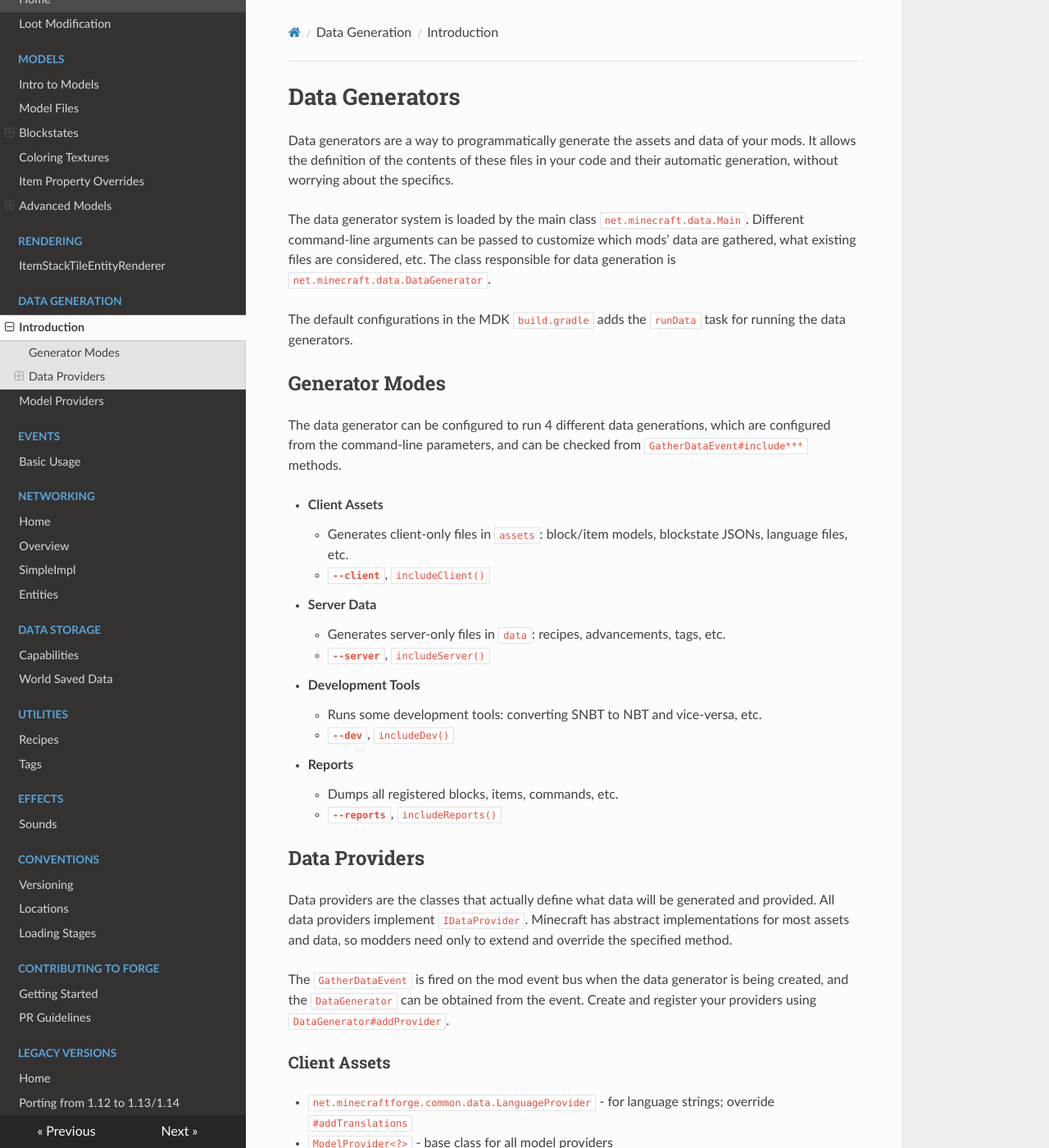
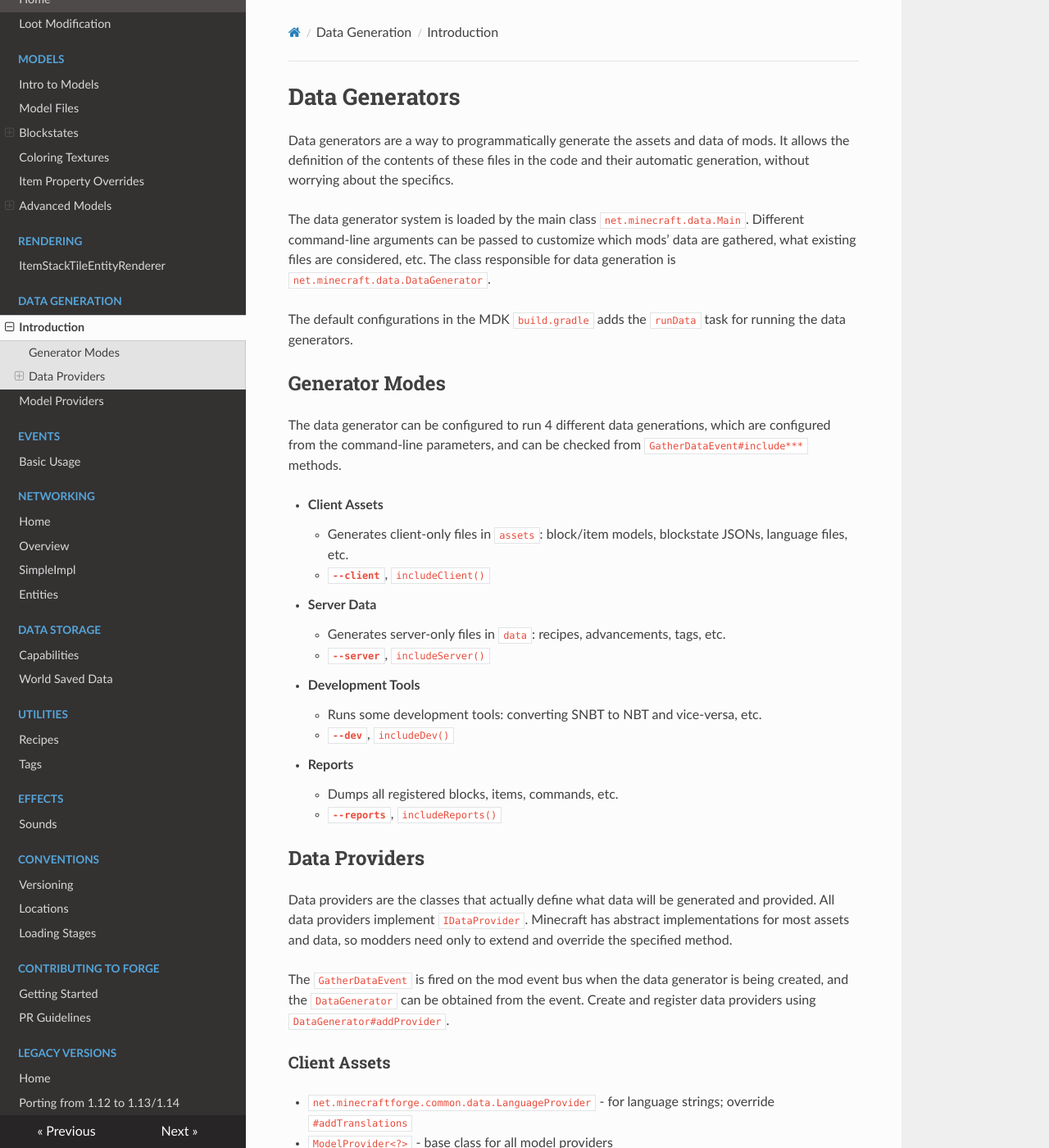
Before and after one commit to MinecraftForge/Documentation, an MkDocs documentation site: the page built from docs/datagen/intro.md, in a window 1280 px wide and 1400 px high. Shown: the whole window at 82% size. Built offline with MkDocs 1.6.1, drawn with Linux system fonts in a browser that asks for light colours; nearby versions of some CDN libraries.

Commit message:
Remove words referencing the reader

```diff
--- a/docs/datagen/intro.md
+++ b/docs/datagen/intro.md
@@ -1,7 +1,7 @@
 Data Generators
 ===============
 
-Data generators are a way to programmatically generate the assets and data of your mods. It allows the definition of the contents of these files in your code and their automatic generation, without worrying about the specifics.
+Data generators are a way to programmatically generate the assets and data of mods. It allows the definition of the contents of these files in the code and their automatic generation, without worrying about the specifics.
 
 The data generator system is loaded by the main class `net.minecraft.data.Main`. Different command-line arguments can be passed to customize which mods' data are gathered, what existing files are considered, etc. The class responsible for data generation is `net.minecraft.data.DataGenerator`.
 
@@ -31,7 +31,7 @@ Data Providers
 Data providers are the classes that actually define what data will be generated and provided. All data providers implement `IDataProvider`.
 Minecraft has abstract implementations for most assets and data, so modders need only to extend and override the specified method.
 
-The `GatherDataEvent` is fired on the mod event bus when the data generator is being created, and the `DataGenerator` can be obtained from the event. Create and register your providers using `DataGenerator#addProvider`.
+The `GatherDataEvent` is fired on the mod event bus when the data generator is being created, and the `DataGenerator` can be obtained from the event. Create and register data providers using `DataGenerator#addProvider`.
 
 ### Client Assets
   * `net.minecraftforge.common.data.LanguageProvider` - for language strings; override `#addTranslations`
```
Also changed, not shown: docs/datagen/modelproviders.md (+1 -1 lines).
